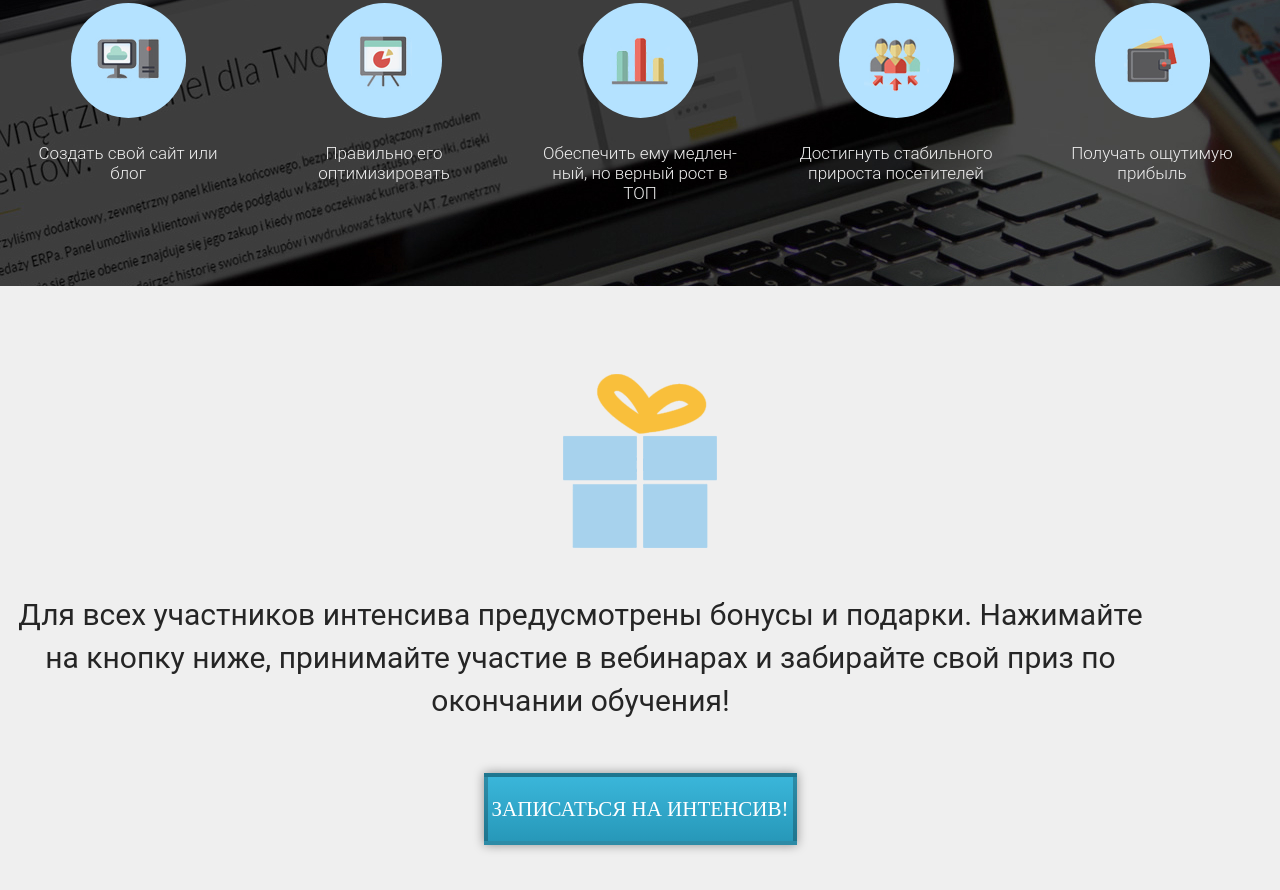
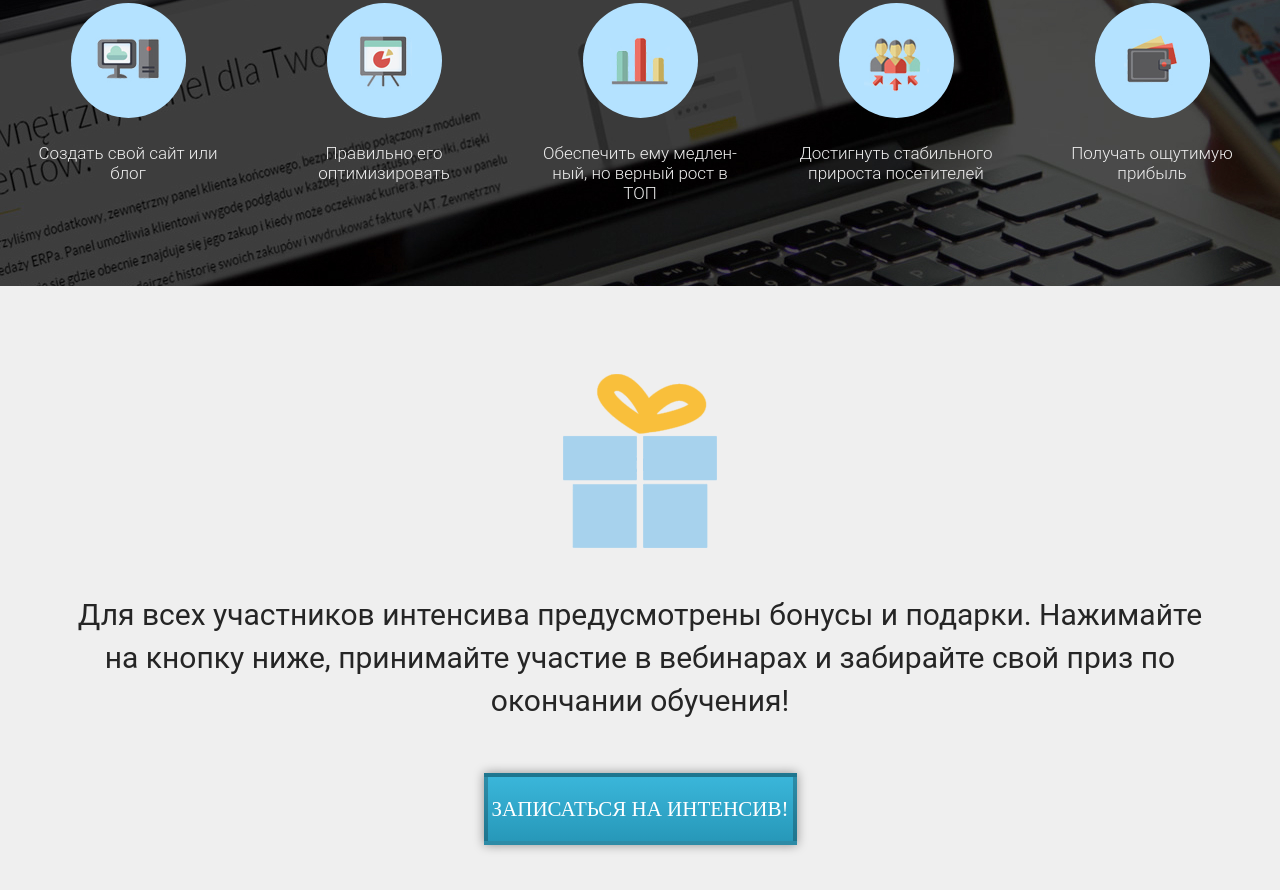
Before and after one commit to BabchenkoVlad/LearnHTMLCSS, a plain HTML site: page src/site1.html in a window 1280 px wide. Shown: the part 2234-3124 px from the top of the page. Drawn offline with Linux system fonts and the light colour scheme.

Commit message:
Correct text info

```diff
--- a/src/css/cite1.css
+++ b/src/css/cite1.css
@@ -275,14 +275,11 @@ h2.title {
     height: 174px;
 }
 .present .present_text {
-    width: 1161px;
     min-height: 113px;
     font-family: 'Roboto';
     font-weight: 400;
     font-size: 30px;
     line-height: 43px;
-    display: block;
-    align-items: center;
     text-align: center;
     color: #252525;
     margin-top: 45px;
```
